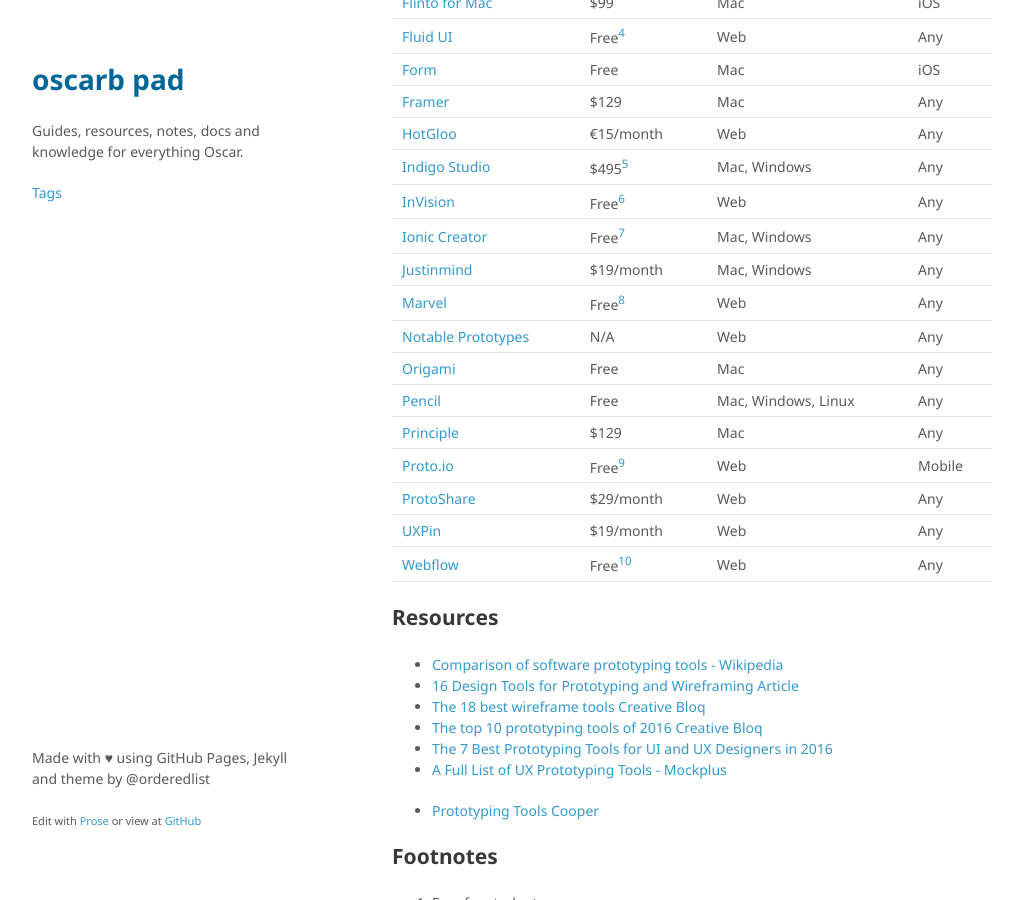
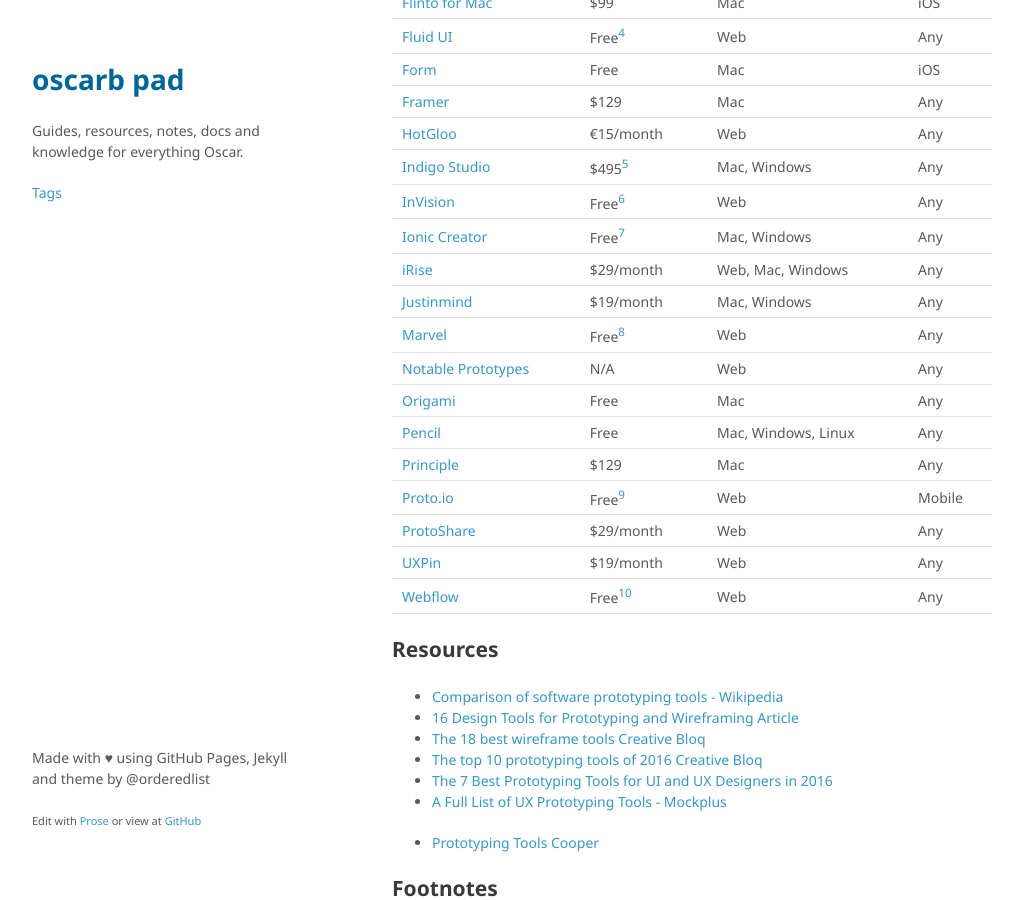
Before and after one commit to oscarb/pad, a Jekyll site: the page built from _docs/prototyping.md, in a window 1280 px wide and 900 px high, scrolled down 574 px. Shown: the whole window, without its empty margins (128-1151 px from the left). Built offline with Jekyll 4.4.1, drawn with Linux system fonts in a browser that asks for light colours; some web fonts are replaced.

Commit message:
Updated prototyping.md

```diff
--- a/_docs/prototyping.md
+++ b/_docs/prototyping.md
@@ -33,7 +33,8 @@ Name | Lowest price | Platform | Protype for
 [HotGloo](https://www.hotgloo.com/) | €15/month | Web | Any
 [Indigo Studio](http://www.infragistics.com/products/indigo-studio) | $495[^indigo] | Mac, Windows | Any
 [InVision](https://www.invisionapp.com/) | Free[^invision] | Web | Any
-[Ionic Creator](http://ionic.io/products/creator) | Free[^ionic] | Mac, Windows | Any
+[Ionic Creator](http://ionic.io/products/creator)  | Free[^ionic] | Mac, Windows | Any
+[iRise](https://www.irise.com/features/prototyping/)  | $29/month | Web, Mac, Windows | Any
 [Justinmind](https://www.justinmind.com/) | $19/month | Mac, Windows | Any
 [Marvel](https://marvelapp.com/) | Free[^marvel] | Web | Any
 [Notable Prototypes](http://zurb.com/notable/features/prototypes) | N/A | Web | Any
```
